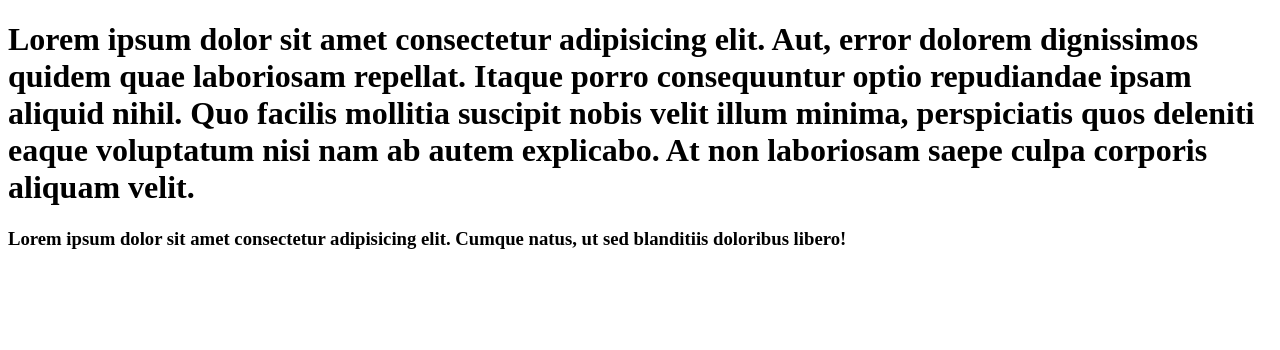
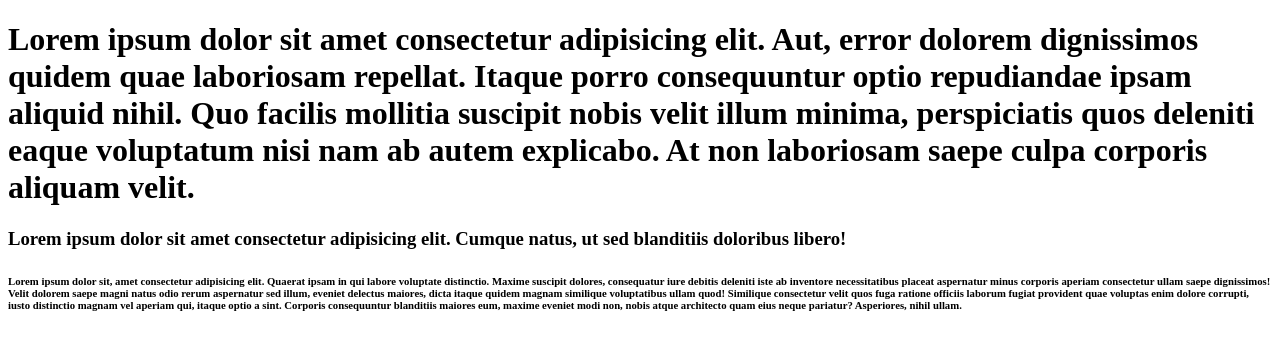
Before and after one commit to nazmulhossain681/Fast-Github, a plain HTML site: page Index.html in a window 1280 px wide. Drawn offline with Linux system fonts and the light colour scheme.

Commit message:
case sesitive letter

```diff
--- a/Index.html
+++ b/Index.html
@@ -11,5 +11,6 @@
     <h1>Lorem ipsum dolor sit amet consectetur adipisicing elit. Aut, error dolorem dignissimos quidem quae laboriosam repellat. Itaque porro consequuntur optio repudiandae ipsam aliquid nihil. Quo facilis mollitia suscipit nobis velit illum minima, perspiciatis quos deleniti eaque voluptatum nisi nam ab autem explicabo. At non laboriosam saepe culpa corporis aliquam velit.</h1>
 
     <h3>Lorem ipsum dolor sit amet consectetur adipisicing elit. Cumque natus, ut sed blanditiis doloribus libero!</h3>
+    <h6>Lorem ipsum dolor sit, amet consectetur adipisicing elit. Quaerat ipsam in qui labore voluptate distinctio. Maxime suscipit dolores, consequatur iure debitis deleniti iste ab inventore necessitatibus placeat aspernatur minus corporis aperiam consectetur ullam saepe dignissimos! Velit dolorem saepe magni natus odio rerum aspernatur sed illum, eveniet delectus maiores, dicta itaque quidem magnam similique voluptatibus ullam quod! Similique consectetur velit quos fuga ratione officiis laborum fugiat provident quae voluptas enim dolore corrupti, iusto distinctio magnam vel aperiam qui, itaque optio a sint. Corporis consequuntur blanditiis maiores eum, maxime eveniet modi non, nobis atque architecto quam eius neque pariatur? Asperiores, nihil ullam.</h6>
 </body>
 </html>
```
